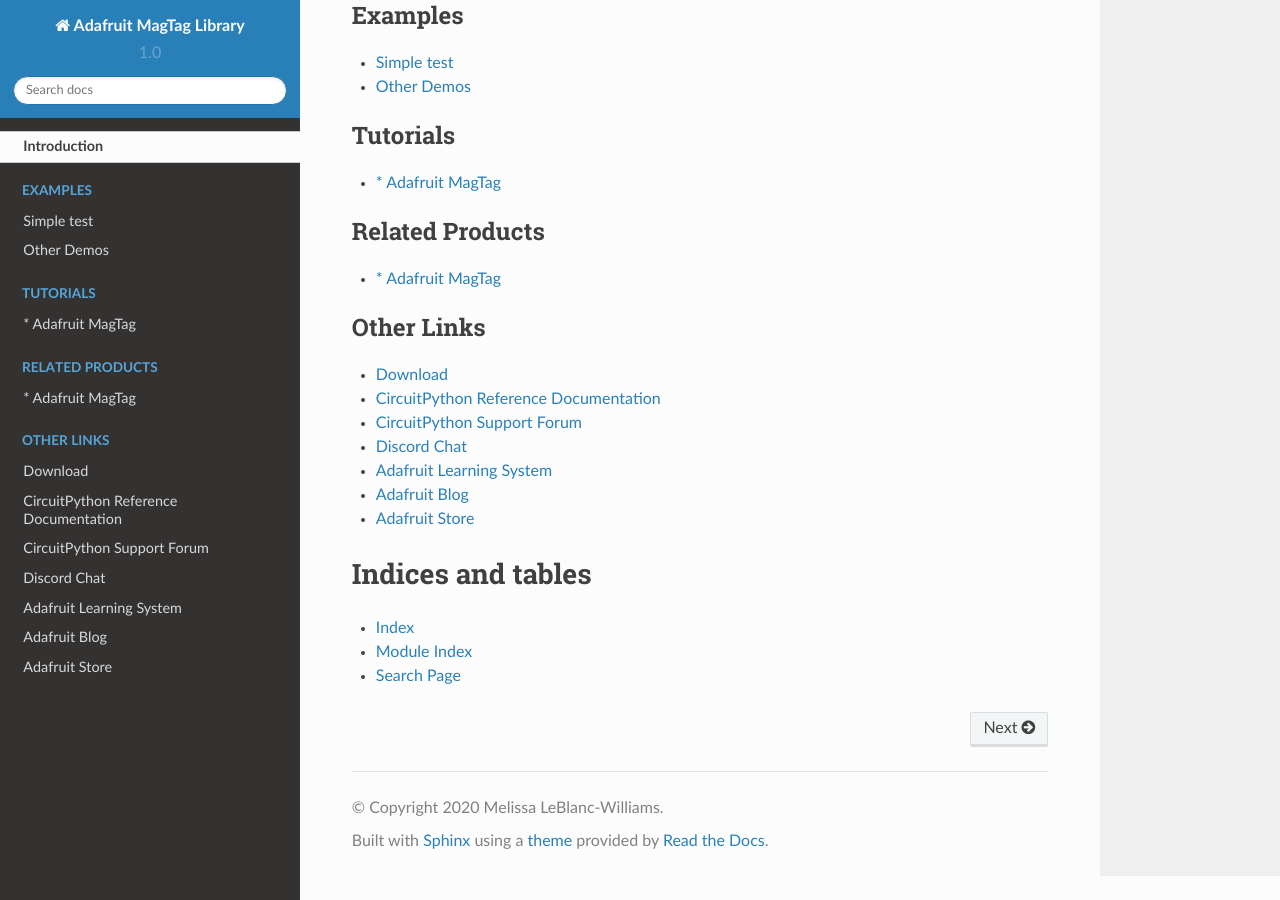
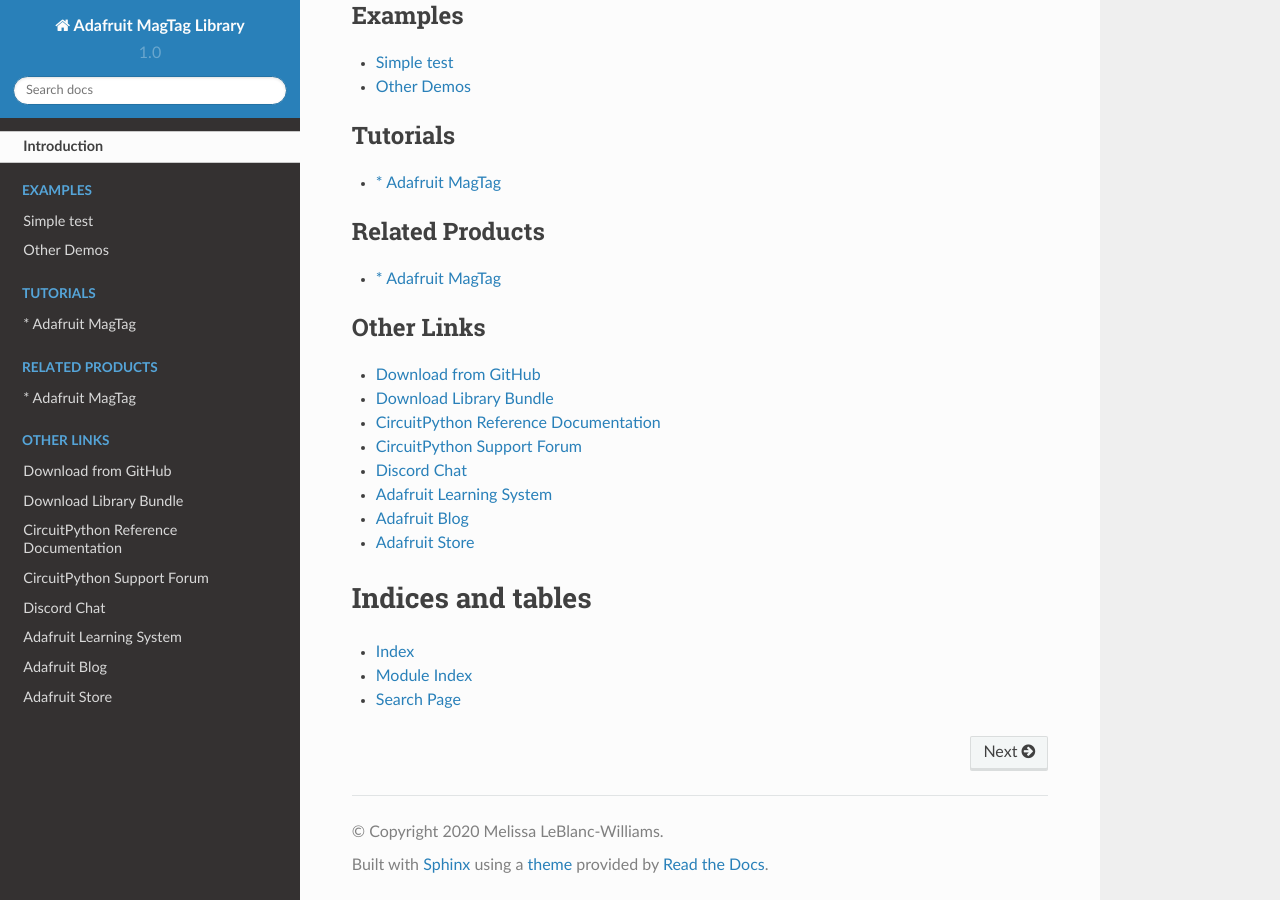
Before and after one commit to adafruit/Adafruit_CircuitPython_MagTag, a Sphinx documentation site: the page built from docs/index.rst, in a window 1280 px wide and 900 px high, scrolled down 1569 px. Built offline with Sphinx 7.4.7 and the Read the Docs theme 2.0.0, drawn with Linux system fonts in a browser that asks for light colours.

Commit message:
Added cp.org link to index.rst

```diff
--- a/docs/index.rst
+++ b/docs/index.rst
@@ -33,7 +33,8 @@
 .. toctree::
     :caption: Other Links
 
-    Download <https://github.com/adafruit/Adafruit_CircuitPython_MagTag/releases/latest>
+    Download from GitHub <https://github.com/adafruit/Adafruit_CircuitPython_MagTag/releases/latest>
+    Download Library Bundle <https://circuitpython.org/libraries>
     CircuitPython Reference Documentation <https://docs.circuitpython.org>
     CircuitPython Support Forum <https://forums.adafruit.com/viewforum.php?f=60>
     Discord Chat <https://adafru.it/discord>
```
